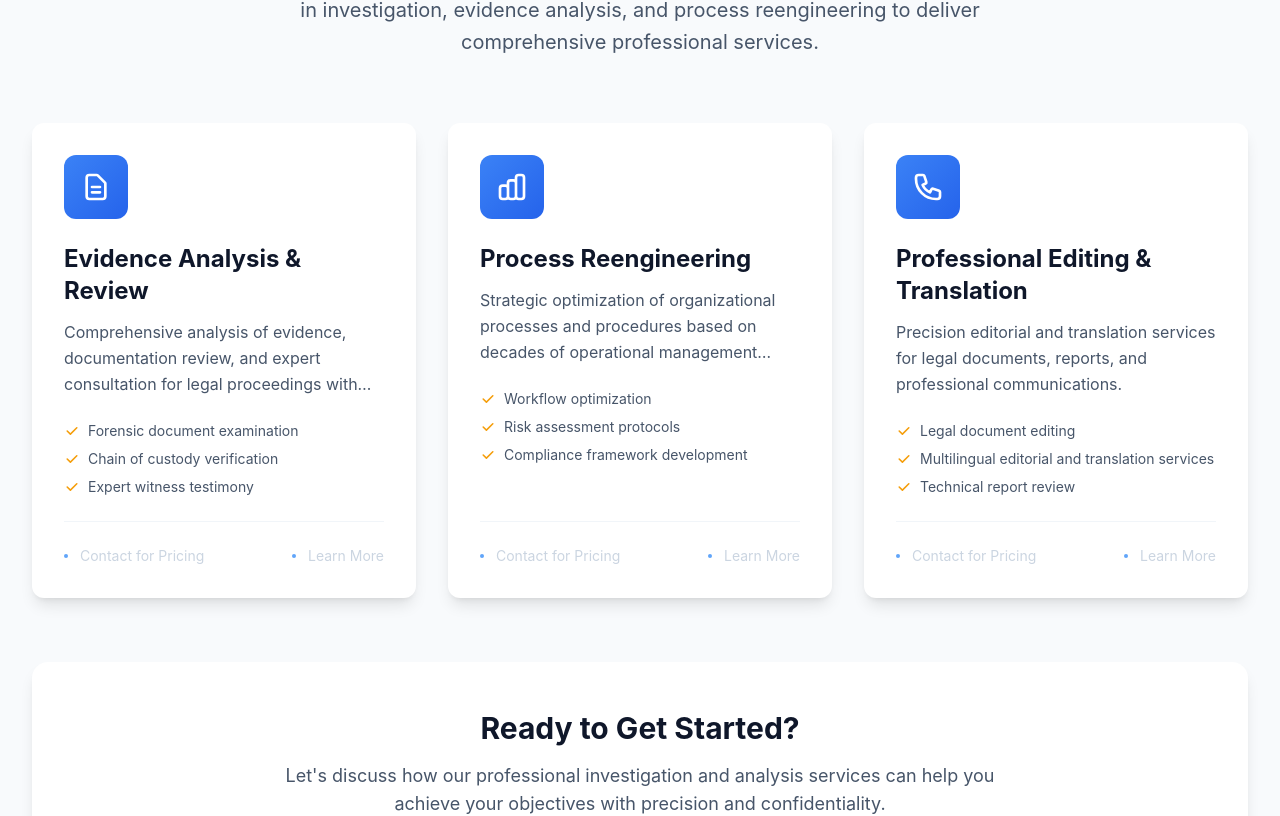
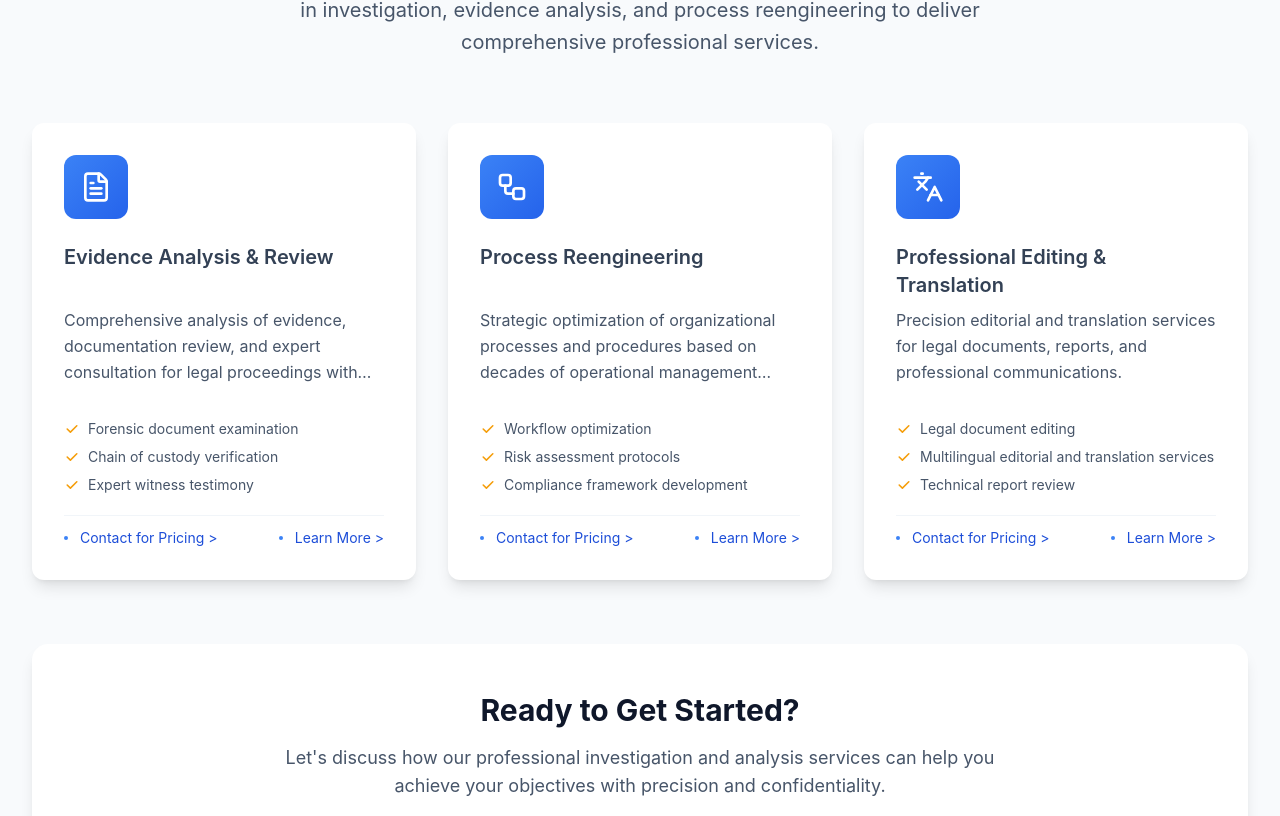
Before and after one commit to RustedVikingOG/pietberghproanalysis, a Vue app: page / in a window 1280 px wide. Shown: the part 1139-1955 px from the top of the page. Built offline with nearby package versions, Linux system fonts and the light colour scheme.

Commit message:
feat: homeview | duplicate service removal | service spacing alignment | service card component generalization

```diff
--- a/src/components/ServicesOverview.vue
+++ b/src/components/ServicesOverview.vue
@@ -21,64 +21,33 @@
 
       <!-- Services Grid -->
       <div class="grid-services">
-        <div
+        <ServiceCard
           v-for="service in displayServices"
           :key="service.id"
-          class="card-service group"
+          :title="service.title"
+          :description="service.description"
+          :features="service.features"
+          :max-features="3"
         >
-          <!-- Service Icon -->
-          <div class="mb-6">
-            <div class="icon-container-lg">
-              <svg class="w-6 h-6 lg:w-8 lg:h-8 text-white" fill="none" stroke="currentColor" viewBox="0 0 24 24">
+          <template #icon>
             <!-- Evidence Analysis Icon -->
-                <path v-if="service.category === 'evidence-analysis'" stroke-linecap="round" stroke-linejoin="round" stroke-width="2" d="M9 12h6m-6 4h6m2 5H7a2 2 0 01-2-2V5a2 2 0 012-2h5.586a1 1 0 01.707.293l5.414 5.414a1 1 0 01.293.707V19a2 2 0 01-2 2z"/>
+            <FileText v-if="service.category === 'evidence-analysis'" class="w-6 h-6 lg:w-8 lg:h-8 text-white" />
             <!-- Process Reengineering Icon -->
-                <path v-else-if="service.category === 'process-reengineering'" stroke-linecap="round" stroke-linejoin="round" stroke-width="2" d="M9 19v-6a2 2 0 00-2-2H5a2 2 0 00-2 2v6a2 2 0 002 2h2a2 2 0 002-2zm0 0V9a2 2 0 012-2h2a2 2 0 012 2v10m-6 0a2 2 0 002 2h2a2 2 0 002-2m0 0V5a2 2 0 012-2h2a2 2 0 012 2v14a2 2 0 01-2 2h-2a2 2 0 01-2-2z"/>
+            <Workflow v-else-if="service.category === 'process-reengineering'" class="w-6 h-6 lg:w-8 lg:h-8 text-white" />
             <!-- Editing & Translation Icon -->
-                <path v-else-if="service.category === 'editing-translation'" stroke-linecap="round" stroke-linejoin="round" stroke-width="2" d="M3 5a2 2 0 012-2h3.28a1 1 0 01.948.684l1.498 4.493a1 1 0 01-.502 1.21l-2.257 1.13a11.042 11.042 0 005.516 5.516l1.13-2.257a1 1 0 011.21-.502l4.493 1.498a1 1 0 01.684.949V19a2 2 0 01-2 2h-1C9.716 21 3 14.284 3 6V5z"/>
+            <Languages v-else-if="service.category === 'editing-translation'" class="w-6 h-6 lg:w-8 lg:h-8 text-white" />
             <!-- Default Investigation Icon -->
-                <path v-else stroke-linecap="round" stroke-linejoin="round" stroke-width="2" d="M21 21l-6-6m2-5a7 7 0 11-14 0 7 7 0 0114 0z"/>
-              </svg>
-            </div>
-          </div>
+            <Search v-else class="w-6 h-6 lg:w-8 lg:h-8 text-white" />
+          </template>
 
-          <!-- Service Content - flex-grow to take available space -->
-          <div class="flex-grow flex flex-col">
-            <!-- Title and Description -->
-            <div class="mb-6">
-              <h3 class="text-card-title">
-                {{ service.title }}
-              </h3>
-              <p class="text-slate-600 leading-relaxed line-clamp-3">
-                {{ service.description }}
-              </p>
-            </div>
-
-            <!-- Service Features - flex-grow to distribute space -->
-            <div class="flex-grow mb-6">
-              <ul class="space-y-2">
-                <li
-                  v-for="feature in service.features?.slice(0, 3)"
-                  :key="feature"
-                  class="flex items-center text-sm text-slate-600"
-                >
-                  <svg class="w-4 h-4 text-secondary-500 mr-2 flex-shrink-0" fill="currentColor" viewBox="0 0 20 20">
-                    <path fill-rule="evenodd" d="M16.707 5.293a1 1 0 010 1.414l-8 8a1 1 0 01-1.414 0l-4-4a1 1 0 011.414-1.414L8 12.586l7.293-7.293a1 1 0 011.414 0z" clip-rule="evenodd"/>
-                  </svg>
-                  {{ feature }}
-                </li>
-              </ul>
-            </div>
-
-            <!-- Service Meta - always at bottom -->
-            <div class="mt-auto pt-6 border-t border-slate-100">
+          <template #actions>
             <div class="flex items-center justify-between">
               <router-link
                 :to="`/contact`"
-                  class="text-slate-300 hover:text-blue-300 transition-colors text-sm flex items-center group"
+                class="text-blue-700 hover:text-blue-300 transition-colors text-sm flex items-center group"
               >
-                  <span class="w-1 h-1 bg-blue-400 rounded-full mr-3 group-hover:scale-150 transition-transform duration-200"></span>
-                  Contact for Pricing
+                <span class="w-1 h-1 bg-blue-500 rounded-full mr-3 group-hover:scale-150 transition-transform duration-200"></span>
+                Contact for Pricing  >
               </router-link>
 
               <router-link
@@ -88,15 +57,14 @@
                   service.category === 'editing-translation' ? '/services#editing-translation' :
                   '/services'
                 "
-                  class="text-slate-300 hover:text-blue-300 transition-colors text-sm flex items-center group"
+                class="text-blue-700 hover:text-blue-300 transition-colors text-sm flex items-center group"
               >
-                  <span class="w-1 h-1 bg-blue-400 rounded-full mr-3 group-hover:scale-150 transition-transform duration-200"></span>
-                  Learn More
+                <span class="w-1 h-1 bg-blue-500 rounded-full mr-3 group-hover:scale-150 transition-transform duration-200"></span>
+                Learn More  >
               </router-link>
             </div>
-            </div>
-          </div>
-        </div>
+          </template>
+        </ServiceCard>
       </div>
 
       <!-- Call to Action -->
@@ -137,6 +105,8 @@
 
 <script setup lang="ts">
 import { computed } from 'vue';
+import { FileText, Workflow, Languages, Search } from 'lucide-vue-next';
+import ServiceCard from '@/components/cards/ServiceCard.vue';
 
 import type { Service } from '@/models/Service';
 
@@ -158,13 +128,3 @@ const displayServices = computed(() =>
   props.services.slice(0, props.maxServices)
 );
 </script>
-
-<style scoped>
-.line-clamp-3 {
-  display: -webkit-box;
-  -webkit-line-clamp: 3;
-  line-clamp: 3;
-  -webkit-box-orient: vertical;
-  overflow: hidden;
-}
-</style>
--- /dev/null
+++ b/src/components/cards/ServiceCard.vue
@@ -0,0 +1,80 @@
+<template>
+  <div class="card-service group flex flex-col min-h-[440px]">
+    <!-- Service Icon -->
+    <div class="mb-6 flex-shrink-0">
+      <div class="icon-container-lg">
+        <slot name="icon">
+          <!-- Default icon if none provided -->
+          <svg class="w-6 h-6 lg:w-8 lg:h-8 text-white" fill="none" stroke="currentColor" viewBox="0 0 24 24">
+            <path stroke-linecap="round" stroke-linejoin="round" stroke-width="2" d="M9 12l2 2 4-4m6 2a9 9 0 11-18 0 9 9 0 0118 0z"/>
+          </svg>
+        </slot>
+      </div>
+    </div>
+
+    <!-- Title and Description - Fixed height -->
+    <div class="h-16">
+      <p class="md:text-xl font-semibold w-full">
+        {{ title }}
+      </p>
+    </div>
+    <div class="h-28">
+      <p class="text-slate-600 leading-relaxed line-clamp-3">
+        {{ description }}
+      </p>
+    </div>
+
+    <!-- Service Features - Fixed height for consistency -->
+    <div class="mb-4 h-20 flex-shrink-0">
+      <ul class="space-y-2">
+        <li
+          v-for="(feature, index) in features?.slice(0, maxFeatures)"
+          :key="index"
+          class="flex items-center text-sm text-slate-600"
+        >
+          <svg class="w-4 h-4 text-secondary-500 mr-2 flex-shrink-0" fill="currentColor" viewBox="0 0 20 20">
+            <path fill-rule="evenodd" d="M16.707 5.293a1 1 0 010 1.414l-8 8a1 1 0 01-1.414 0l-4-4a1 1 0 011.414-1.414L8 12.586l7.293-7.293a1 1 0 011.414 0z" clip-rule="evenodd"/>
+          </svg>
+          {{ feature }}
+        </li>
+      </ul>
+    </div>
+
+    <!-- Service Meta - always at bottom -->
+    <div class="mt-auto pt-3 border-t border-slate-100 flex-shrink-0">
+      <slot name="actions">
+        <!-- Default actions if none provided -->
+        <div class="flex items-center justify-between">
+          <a href="#" class="text-slate-300 hover:text-blue-300 transition-colors text-sm flex items-center group">
+            <span class="w-1 h-1 bg-blue-400 rounded-full mr-3 group-hover:scale-150 transition-transform duration-200"></span>
+            Learn More
+          </a>
+        </div>
+      </slot>
+    </div>
+  </div>
+</template>
+
+<script setup lang="ts">
+interface Props {
+  title: string;
+  description: string;
+  features?: string[];
+  maxFeatures?: number;
+}
+
+withDefaults(defineProps<Props>(), {
+  features: () => [],
+  maxFeatures: 3
+});
+</script>
+
+<style scoped>
+.line-clamp-3 {
+  display: -webkit-box;
+  -webkit-line-clamp: 3;
+  line-clamp: 3;
+  -webkit-box-orient: vertical;
+  overflow: hidden;
+}
+</style>
--- a/src/styles/main.css
+++ b/src/styles/main.css
@@ -58,7 +58,7 @@
   .grid-services {
     @apply grid grid-cols-1 md:grid-cols-2 lg:grid-cols-3 gap-8;
     /* Ensure equal height cards */
-    grid-auto-rows: 1fr;
+    grid-auto-rows: (0, 1fr);
   }
 
   .grid-stats {
--- a/src/views/HomeView.vue
+++ b/src/views/HomeView.vue
@@ -56,42 +56,6 @@
             <div class="text-xs text-slate-500 mt-1">
               {{ stat.description }}
             </div>
-          </div>
-        </div>
-
-        <!-- Expertise Areas -->
-        <div class="grid-features">
-          <div
-            v-for="expertise in expertiseAreas"
-            :key="expertise.title"
-            class="card-feature"
-          >
-            <div class="icon-container mb-6">
-              <svg class="w-6 h-6 text-white" fill="none" stroke="currentColor" viewBox="0 0 24 24">
-                <path :d="expertise.iconPath" stroke-linecap="round" stroke-linejoin="round" stroke-width="2"/>
-              </svg>
-            </div>
-
-            <h3 class="text-card-title">
-              {{ expertise.title }}
-            </h3>
-
-            <p class="text-slate-600 leading-relaxed mb-4">
-              {{ expertise.description }}
-            </p>
-
-            <ul class="space-y-2">
-              <li
-                v-for="highlight in expertise.highlights"
-                :key="highlight"
-                class="flex items-center text-sm text-slate-600"
-              >
-                <svg class="w-4 h-4 text-secondary-500 mr-2 flex-shrink-0" fill="currentColor" viewBox="0 0 20 20">
-                  <path fill-rule="evenodd" d="M16.707 5.293a1 1 0 010 1.414l-8 8a1 1 0 01-1.414 0l-4-4a1 1 0 011.414-1.414L8 12.586l7.293-7.293a1 1 0 011.414 0z" clip-rule="evenodd"/>
-                </svg>
-                {{ highlight }}
-              </li>
-            </ul>
           </div>
         </div>
       </div>
@@ -228,7 +192,7 @@ const careerStats = ref([
     description: 'Successfully managed'
   },
   {
-    value: '18',
+    value: '30',
     label: 'Management Years',
     description: 'Leadership positions'
   },
@@ -236,43 +200,6 @@ const careerStats = ref([
     value: '100%',
     label: 'Success Rate',
     description: 'Client satisfaction'
-  }
-]);
-
-// Expertise Areas
-const expertiseAreas = ref([
-  {
-    title: 'Evidence Analysis',
-    description: 'Comprehensive forensic analysis and review of evidence with expert testimony capabilities.',
-    iconPath: 'M9 12h6m-6 4h6m2 5H7a2 2 0 01-2-2V5a2 2 0 012-2h5.586a1 1 0 01.707.293l5.414 5.414a1 1 0 01.293.707V19a2 2 0 01-2 2z',
-    highlights: [
-      'Forensic document examination',
-      'Digital evidence analysis',
-      'Expert witness testimony',
-      'Chain of custody verification'
-    ]
-  },
-  {
-    title: 'Process Optimization',
-    description: 'Strategic reengineering of organizational processes for enhanced efficiency and compliance.',
-    iconPath: 'M9 19v-6a2 2 0 00-2-2H5a2 2 0 00-2 2v6a2 2 0 002 2h2a2 2 0 002-2zm0 0V9a2 2 0 012-2h2a2 2 0 012 2v10m-6 0a2 2 0 002 2h2a2 2 0 002-2m0 0V5a2 2 0 012-2h2a2 2 0 012 2v14a2 2 0 01-2 2h-2a2 2 0 01-2-2z',
-    highlights: [
-      'Workflow analysis & optimization',
-      'Risk management protocols',
-      'Compliance framework development',
-      'Operational efficiency improvement'
-    ]
-  },
-  {
-    title: 'Professional Services',
-    description: 'Specialized consultation and linguistic services for professional and legal applications.',
-    iconPath: 'M17 20h5v-2a3 3 0 00-5.356-1.857M17 20H7m10 0v-2c0-.656-.126-1.283-.356-1.857M7 20H2v-2a3 3 0 015.356-1.857M7 20v-2c0-.656.126-1.283.356-1.857m0 0a5.002 5.002 0 019.288 0M15 7a3 3 0 11-6 0 3 3 0 016 0zm6 3a2 2 0 11-4 0 2 2 0 014 0zM7 10a2 2 0 11-4 0 2 2 0 014 0z',
-    highlights: [
-      'Afrikaans-English translation',
-      'Technical document editing',
-      'Professional consultation',
-      'Confidential advisory services'
-    ]
   }
 ]);
 
```
Lines whose indentation alone changed are shown as unchanged.
